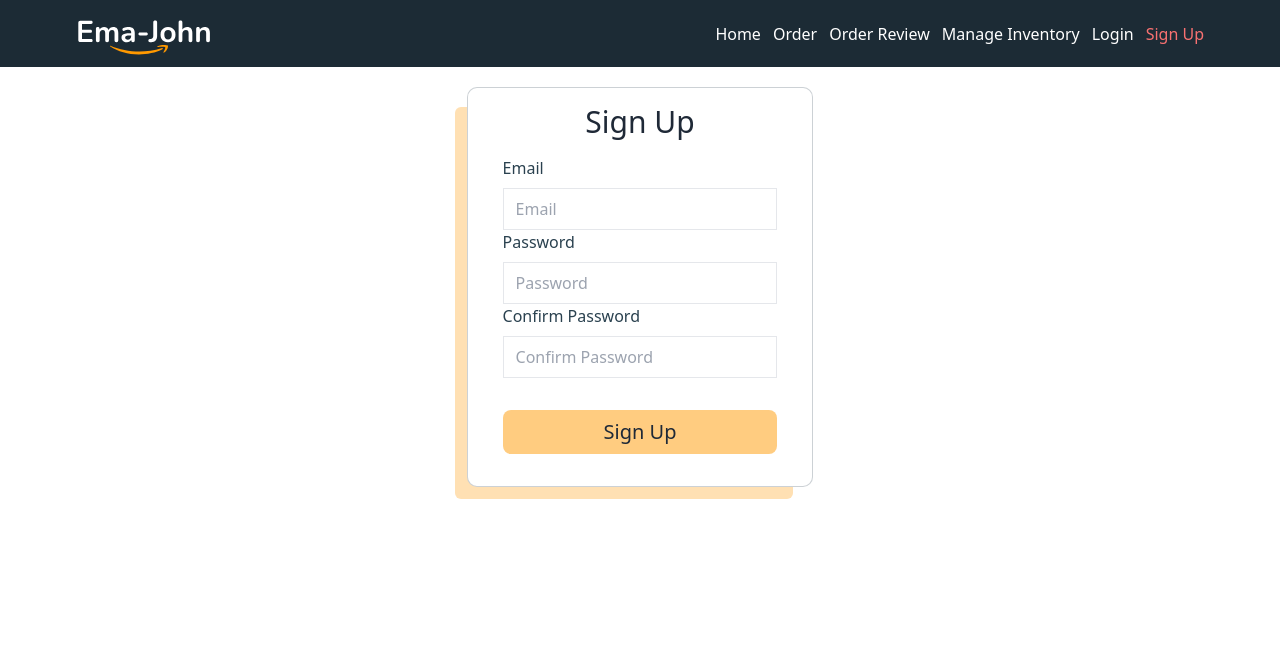
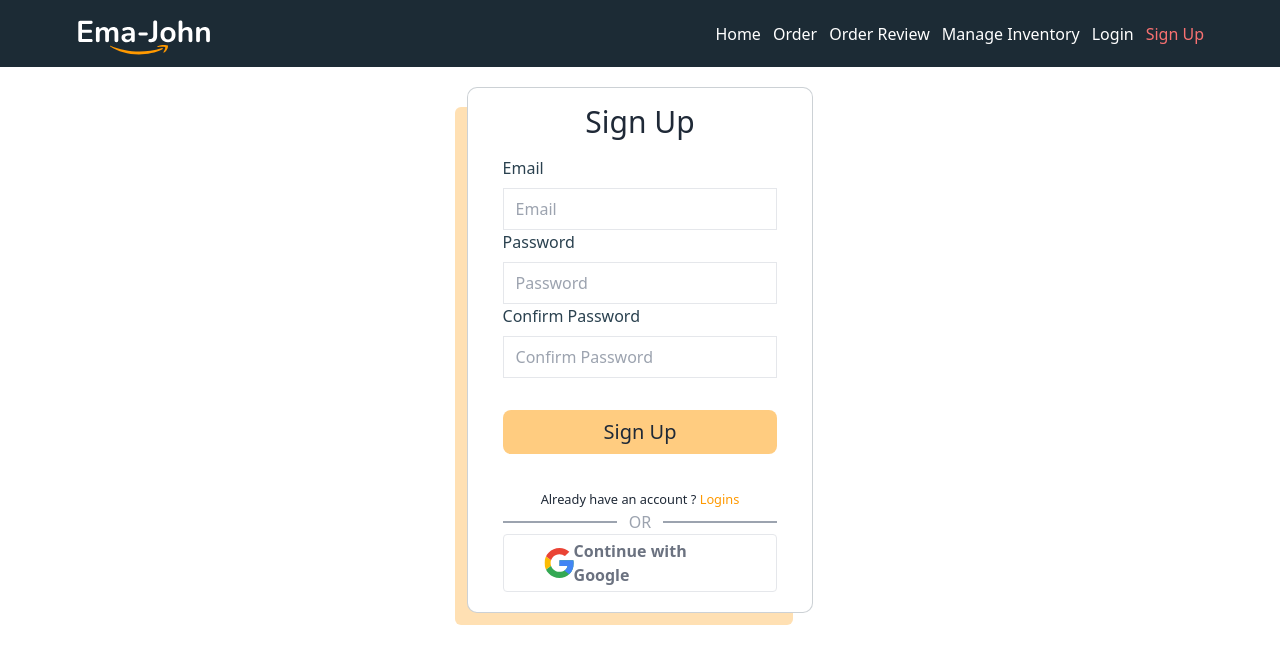
Before and after one commit to rakibul-islam-hasib/ema-john-pagination, a React (Vite) app: page /signup in a window 1280 px wide. Shown: the top 664 px of the page. Built offline with nearby package versions, Linux system fonts and the light colour scheme; no server answers.

Commit message:
form updated

```diff
--- a/src/components/Login/Login.jsx
+++ b/src/components/Login/Login.jsx
@@ -1,6 +1,8 @@
 import React, { useContext, useState } from 'react';
 import { userContext } from '../../Utilities/AuthContext';
 import { MoonLoader } from 'react-spinners'
+import { Link } from 'react-router-dom';
+import google from '../../assets/google.svg'
 const Login = () => {
     const { logIn } = useContext(userContext);
     const [loading, setLoading] = useState(false);
@@ -38,6 +40,16 @@ const Login = () => {
                             <input type="password" name='password' className='border w-full outline-none py-2 px-3 ' required placeholder='Password' />
                             <button className='py-2 w-full bg-[#ff99007f] text-xl font-medium  mt-9 mb-5 rounded-lg '>Login</button>
                         </form>
+                        <p className='text-center'><small>New to Ema-Jhon ? <Link className='text-[#FF9900]' to={'/signup'}>Sign Up</Link></small></p>
+                        <div className="flex items-center w-[80%] mx-auto">
+                            <div className="border-t border border-gray-400 flex-grow"></div>
+                            <div className="px-3 font-medium text-base text-gray-400">OR</div>
+                            <div className="border-t border border-gray-400 flex-grow"></div>
+                        </div>
+                        <div className="w-[80%] mb-5 flex rounded items-center justify-between px-10 py-1 mx-auto border">
+                            <img className='w-[30px] h-[30px]' src={google} alt="" />
+                            <p className='text-gray-500 font-semibold'>Continue with Google</p>
+                        </div>
                     </div>
             }
         </div>
--- a/src/components/SignUp/SignUp.jsx
+++ b/src/components/SignUp/SignUp.jsx
@@ -1,6 +1,8 @@
 import React, { useContext, useState } from 'react';
 import { userContext } from '../../Utilities/AuthContext';
 import { MoonLoader } from 'react-spinners'
+import { Link } from 'react-router-dom';
+import google from '../../assets/google.svg'
 const SignUp = () => {
     const { createUser, user } = useContext(userContext);
     console.log(user)
@@ -41,6 +43,16 @@ const SignUp = () => {
                             <input type="password" className='border w-full py-2 px-3 outline-none' name="confPassword" placeholder='Confirm Password' />
                             <button className='py-2 w-full bg-[#ff99007f] text-xl font-medium  my-8 rounded-lg '>Sign Up</button>
                         </form>
+                        <p className='text-center'><small>Already have an account ? <Link className='text-[#FF9900]' to={'/login'}>Logins</Link></small></p>
+                        <div className="flex items-center w-[80%] mx-auto">
+                            <div className="border-t border border-gray-400 flex-grow"></div>
+                            <div className="px-3 font-medium text-base text-gray-400">OR</div>
+                            <div className="border-t border border-gray-400 flex-grow"></div>
+                        </div>
+                        <div className="w-[80%] mb-5 flex rounded items-center justify-between px-10 py-1 mx-auto border">
+                            <img className='w-[30px] h-[30px]' src={google} alt="" />
+                            <p className='text-gray-500 font-semibold'>Continue with Google</p>
+                        </div>
                     </div>
             }
         </div>
```
